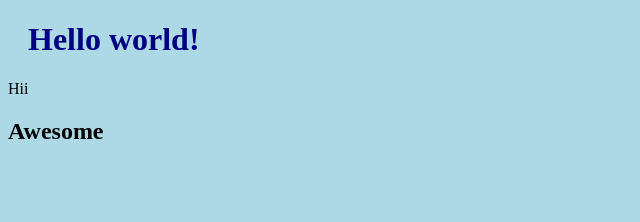
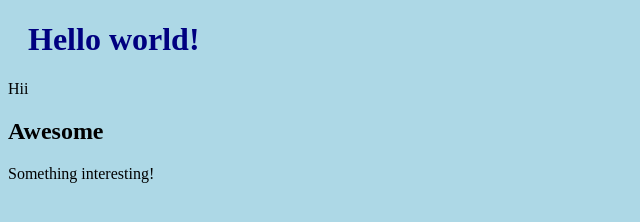
Before and after one commit to SunilZ07/gitLearn, a plain HTML site: page index.html in a window 1280 px wide. Shown: the whole page, without its empty margins (0-640 px from the left). Drawn offline with Linux system fonts and the light colour scheme.

Commit message:
Added one "p" tag

```diff
--- a/index.html
+++ b/index.html
@@ -13,6 +13,7 @@
     <h1>Hello world!</h1>
     <div>Hii</div>
     <h2>Awesome</h2>
+    <p>Something interesting!</p>
 
 </body>
 
```
